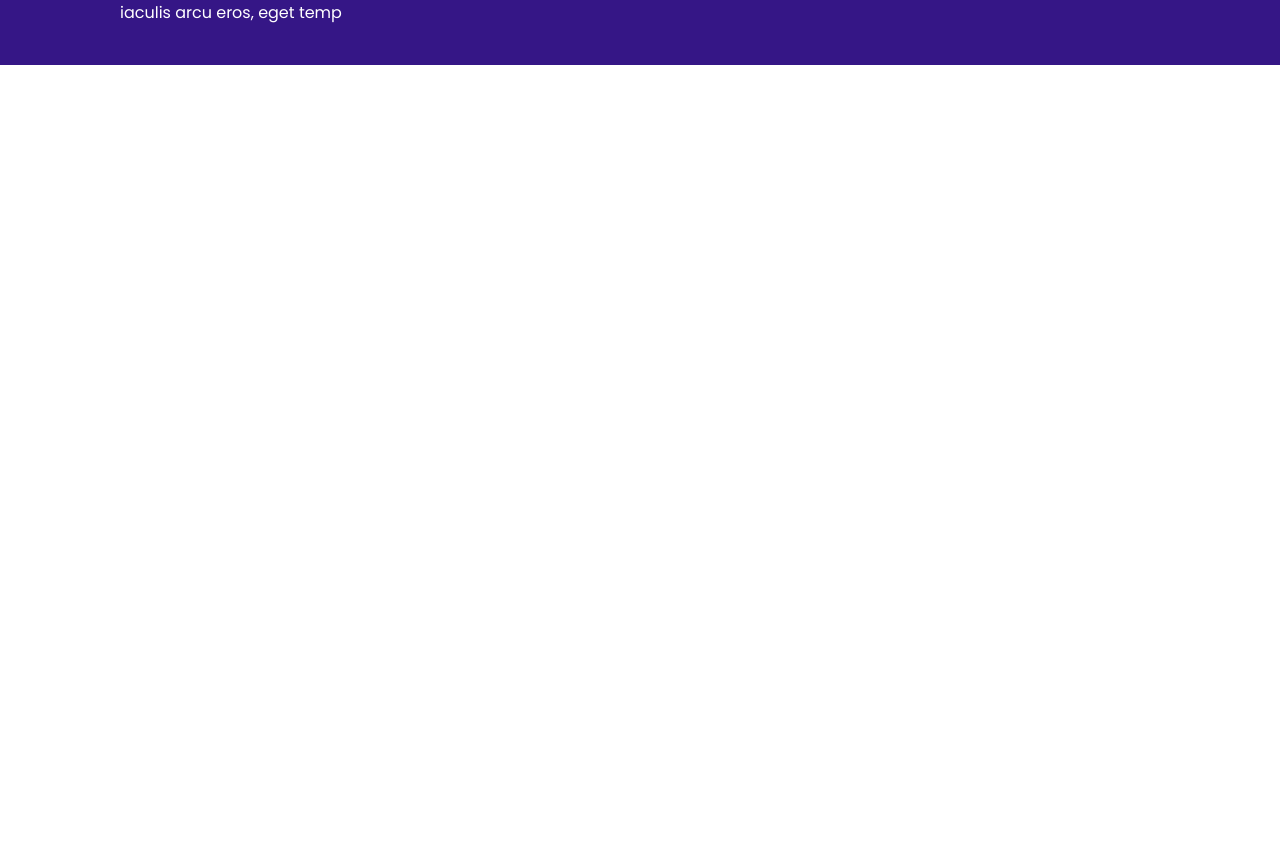
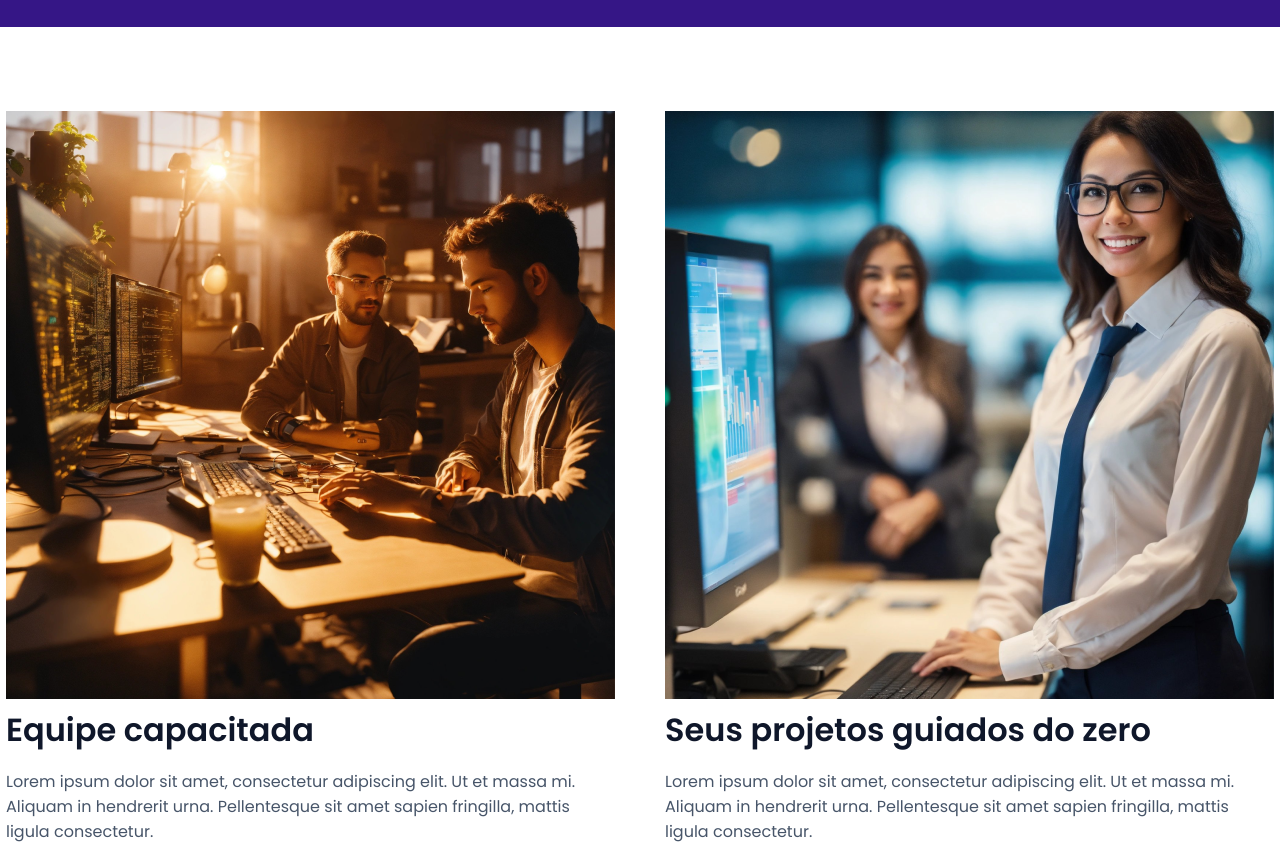
Before and after one commit to fabricio-dias-log/consulting-landing-page, an Angular app: page / in a window 1280 px wide. Shown: the part 1792-2636 px from the top of the page. Before the commit the page ends 1857 px from the top, so only its background shows below. Built offline with nearby package versions, Linux system fonts and the light colour scheme.

Commit message:
Skill section is done

```diff
--- a/src/app/components/home/home.component.html
+++ b/src/app/components/home/home.component.html
@@ -20,4 +20,20 @@
     <btn-primary btn-text="fale com nossos especialistas" ></btn-primary>
   </section>
   <newsletter-form></newsletter-form>
+  <section class="skills-section pad-70">
+    <skill-block
+      [path]="'assets/team.png'"
+      [title]="'Equipe capacitada'"
+      [text]="'Lorem ipsum dolor sit amet, consectetur adipiscing elit. Ut et massa mi. Aliquam in hendrerit urna. ' +
+       'Pellentesque sit amet sapien fringilla, mattis ligula consectetur.'"
+    >
+    </skill-block>
+    <skill-block
+      [path]="'assets/project-guide.png'"
+      [title]="'Seus projetos guiados do zero'"
+      [text]="'Lorem ipsum dolor sit amet, consectetur adipiscing elit. Ut et massa mi. Aliquam in hendrerit urna. ' +
+       'Pellentesque sit amet sapien fringilla, mattis ligula consectetur.'"
+    >
+    </skill-block>
+  </section>
 </main>
--- a/src/app/components/home/home.component.scss
+++ b/src/app/components/home/home.component.scss
@@ -12,6 +12,8 @@ main{
   align-items: center;
   flex-direction: column;
   font-family: "Roboto", sans-serif;
+
+  height: 80vh;
 
   span{
     font-size: 20px;
@@ -66,6 +68,14 @@ main{
   align-items: center;
 }
 
+.skills-section{
+  display: flex;
+  justify-content: center;
+  align-items: center;
+  flex-direction: column;
+  gap: 50px;
+}
+
 
 @media (min-width: 1080px) {
   .main-section{
@@ -74,4 +84,7 @@ main{
   .benefit-section {
     flex-direction: row;
   }
+  .skills-section{
+    flex-direction: row;
+  }
 }
--- a/src/app/components/home/home.component.ts
+++ b/src/app/components/home/home.component.ts
@@ -3,6 +3,7 @@ import {HeaderComponent} from "../header/header.component";
 import {NgOptimizedImage} from "@angular/common";
 import {BtnPrimaryComponent} from "../btn-primary/btn-primary.component";
 import {NewsletterFormComponent} from "../newsletter-form/newsletter-form.component";
+import {SkillBlockComponent} from "../skill-block/skill-block.component";
 
 @Component({
   selector: 'app-home',
@@ -11,7 +12,8 @@ import {NewsletterFormComponent} from "../newsletter-form/newsletter-form.compon
     HeaderComponent,
     NgOptimizedImage,
     BtnPrimaryComponent,
-    NewsletterFormComponent
+    NewsletterFormComponent,
+    SkillBlockComponent
   ],
   templateUrl: './home.component.html',
   styleUrl: './home.component.scss'
--- /dev/null
+++ b/src/app/components/skill-block/skill-block.component.html
@@ -0,0 +1,5 @@
+<article class="skill">
+  <img ngSrc="{{pathImage}}" width="609" height="588"/>
+  <h2>{{ title }}</h2>
+  <p>{{ text }}</p>
+</article>
--- /dev/null
+++ b/src/app/components/skill-block/skill-block.component.scss
@@ -0,0 +1,20 @@
+@import "../../../color-variables";
+
+.skill {
+  width: 609px;
+
+  h2{
+    font-size: 32px;
+    font-weight: 600;
+    font-family: "Poppins", sans-serif;
+    color: $primary-text;
+
+    margin-bottom: 15px;
+  }
+
+  p {
+    font-size: 16px;
+    font-weight: 400;
+    color: $secondary-text;
+  }
+}
```
Also changed, not shown: src/app/components/skill-block/skill-block.component.ts (added, +17 -0 lines), 1 other file (tests, documents, lock files or other folders).
